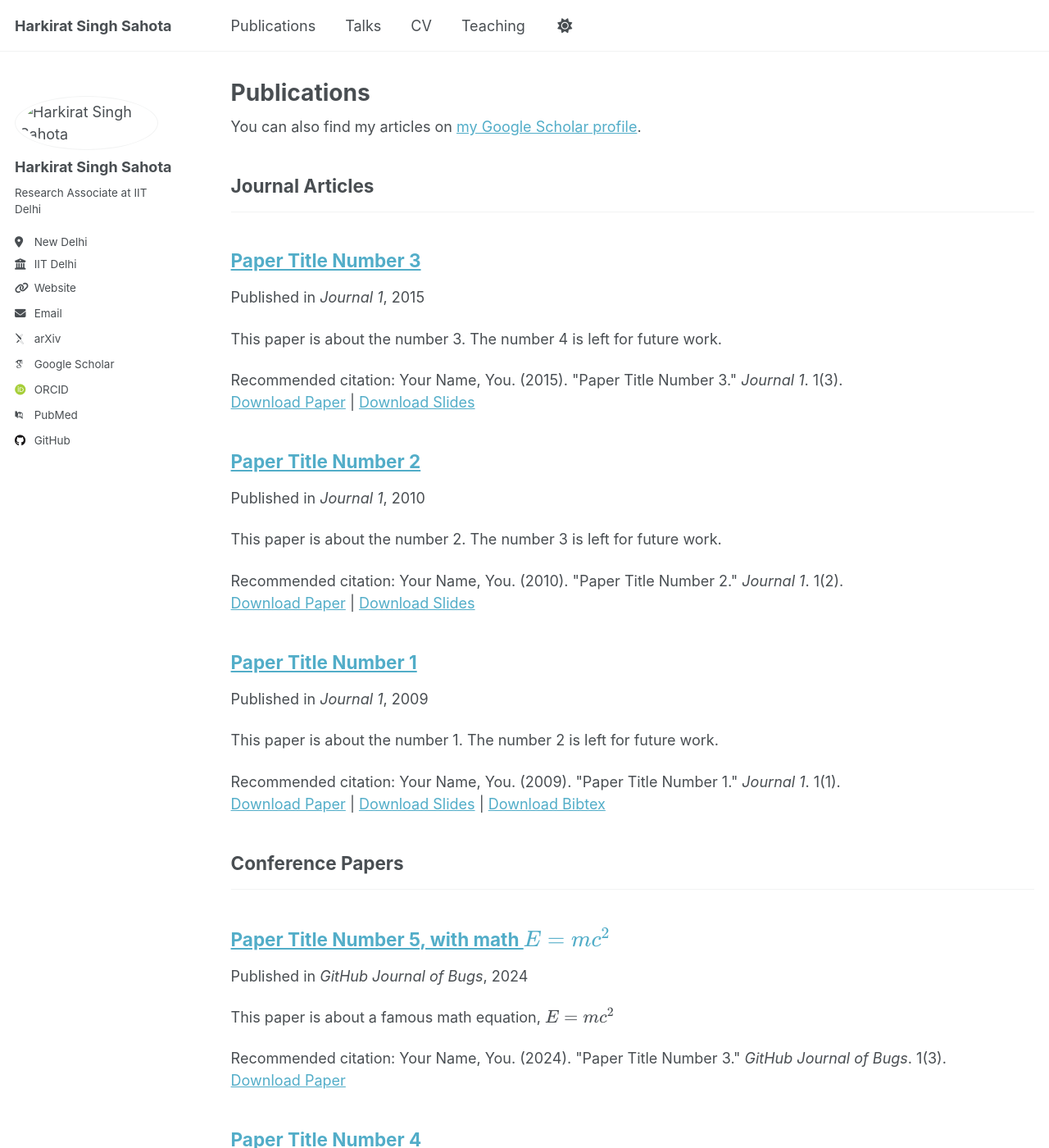
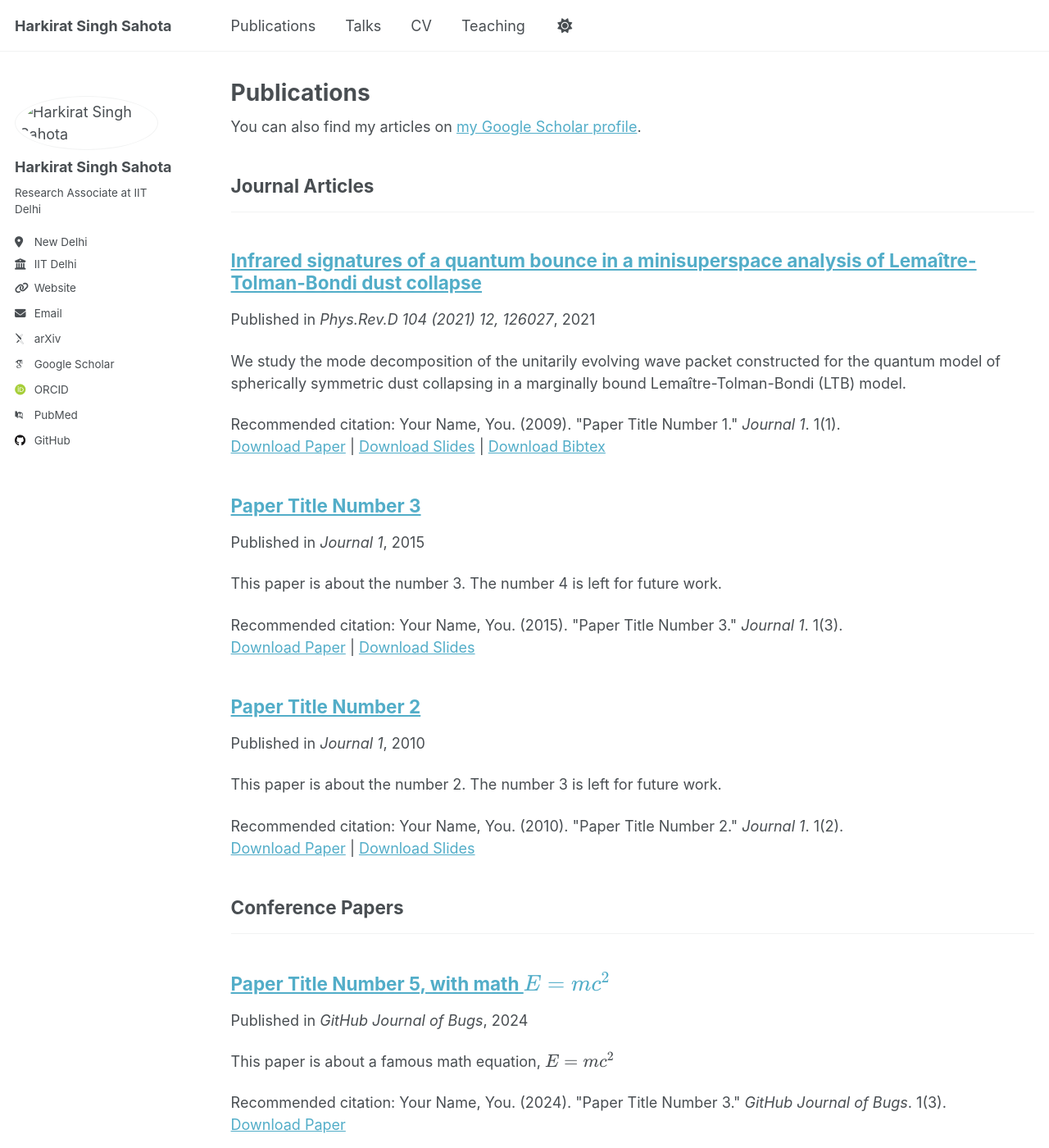
Before and after one commit to harkiratss/harkiratss.github.io, a Jekyll site: the page built from _pages/publications.html, in a window 1280 px wide and 1400 px high. Shown: the whole window at 82% size. Built offline with Jekyll 4.4.1, drawn with Linux system fonts in a browser that asks for light colours; some web fonts are replaced.

Commit message:
Update and rename 2009-10-01-paper-title-number-1.md to PRD_QLTB_2021.md
PRD QLTB

```diff
--- a/_publications/2009-10-01-paper-title-number-1.md
+++ b/_publications/PRD_QLTB_2021.md
@@ -1,13 +1,13 @@
 ---
-title: "Paper Title Number 1"
+title: "Infrared signatures of a quantum bounce in a minisuperspace analysis of Lemaître-Tolman-Bondi dust collapse"
 collection: publications
 category: manuscripts
-permalink: /publication/2009-10-01-paper-title-number-1
-excerpt: 'This paper is about the number 1. The number 2 is left for future work.'
-date: 2009-10-01
-venue: 'Journal 1'
+permalink: /publication/2110.06247
+excerpt: 'We study the mode decomposition of the unitarily evolving wave packet constructed for the quantum model of spherically symmetric dust collapsing in a marginally bound Lemaître-Tolman-Bondi (LTB) model.'
+date: Dec 15, 2021
+venue: 'Phys.Rev.D 104 (2021) 12, 126027'
 slidesurl: 'http://academicpages.github.io/files/slides1.pdf'
-paperurl: 'http://academicpages.github.io/files/paper1.pdf'
+paperurl: 'https://doi.org/10.1103/PhysRevD.104.126027'
 bibtexurl: 'http://academicpages.github.io/files/bibtex1.bib'
 citation: 'Your Name, You. (2009). &quot;Paper Title Number 1.&quot; <i>Journal 1</i>. 1(1).'
 ---
```
